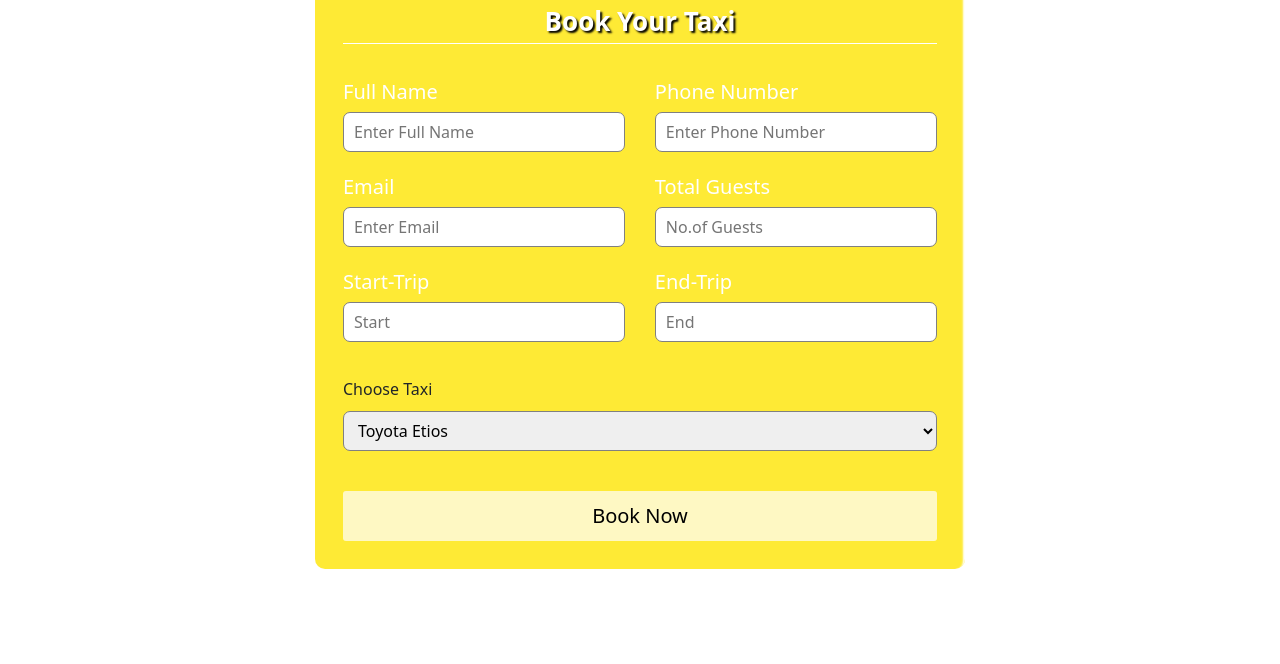
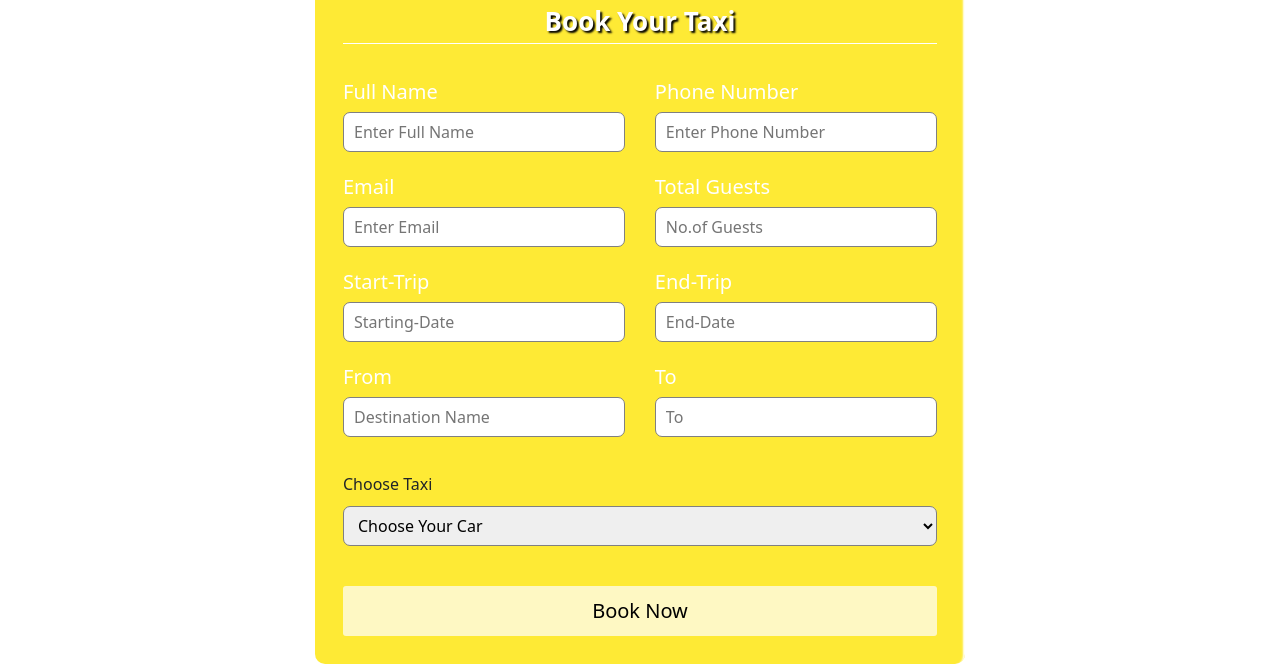
Before and after one commit to dartabish/kashmircabs, a plain HTML site: page landing-page/index.html in a window 1280 px wide. Shown: the part 776-1440 px from the top of the page. Before the commit the page ends 1345 px from the top, so only its background shows below. Drawn offline with nearby package versions, Linux system fonts and the light colour scheme.

Commit message:
changed form

```diff
--- a/landing-page/index.html
+++ b/landing-page/index.html
@@ -92,7 +92,9 @@
         <img src="" alt="" />
       </div> -->
        <!-- Form -->
+
        <div class="container">
+
         <h1 class="form-title">Book Your Taxi</h1>
         <form action="#">
           <div class="main-user-info">
@@ -128,21 +130,34 @@
             <div class="user-input-box">
               <label for="startTrip">Start-Trip</label>
               <input type="text"
-                      id="start-Trip"
+                      id="Starting-Date"
 
-                      placeholder="Start"/>
+                      placeholder="Starting-Date"/>
             </div>
             <div class="user-input-box">
               <label for="endTrip">End-Trip</label>
               <input type="text"
                       id="endTrip"
-                      placeholder="End"/>
+                      placeholder="End-Date"/>
+            </div>
+            <div class="user-input-box">
+              <label for="from">From</label>
+              <input type="text"
+                      id="From"
+                      placeholder="Destination Name"/>
+            </div>
+            <div class="user-input-box">
+              <label for="To">To</label>
+              <input type="text"
+                      id="To"
+                      placeholder="To"/>
             </div>
           </div>
           <div class="choose-taxi">
             <label for="options">Choose Taxi</label>
             <select id="options" name="options">
               <optgroup label="Sedan">
+                <option value="sedan-option1">Choose Your Car</option>
                 <option value="sedan-option1">Toyota Etios</option>
                 <option value="sedan-option2">Honda Amaze</option>
                 <option value="sedan-option3">Maruti Suzuki Glanza</option>
```
